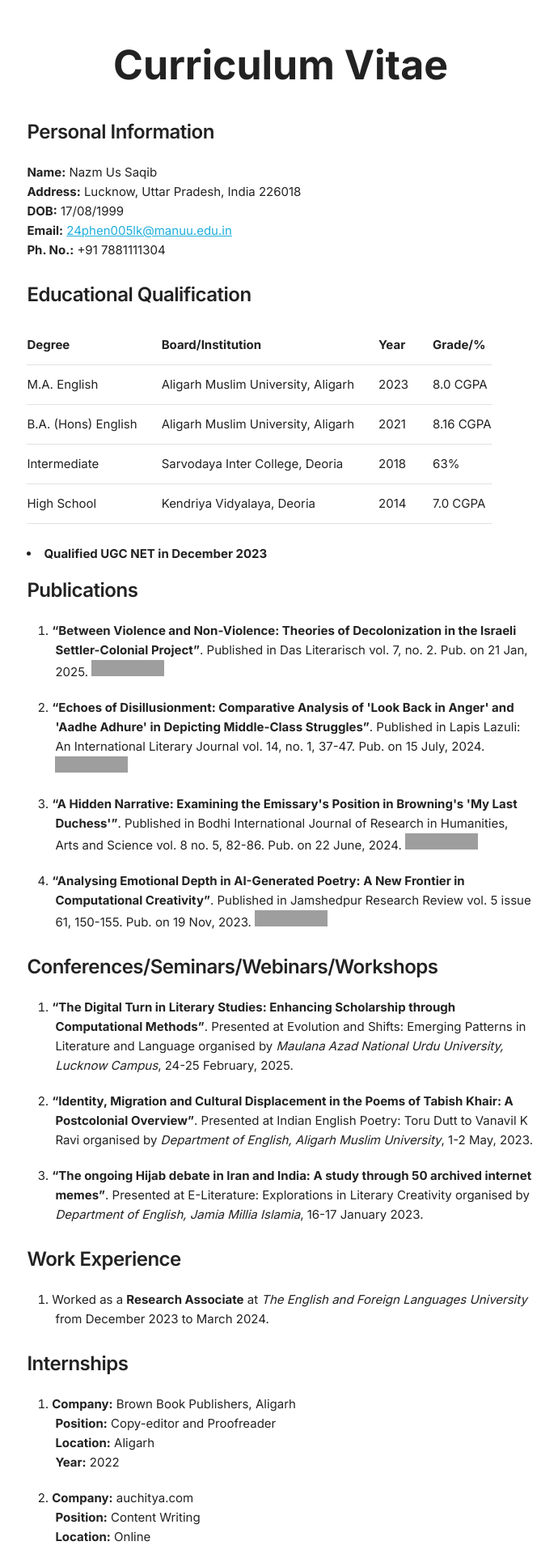
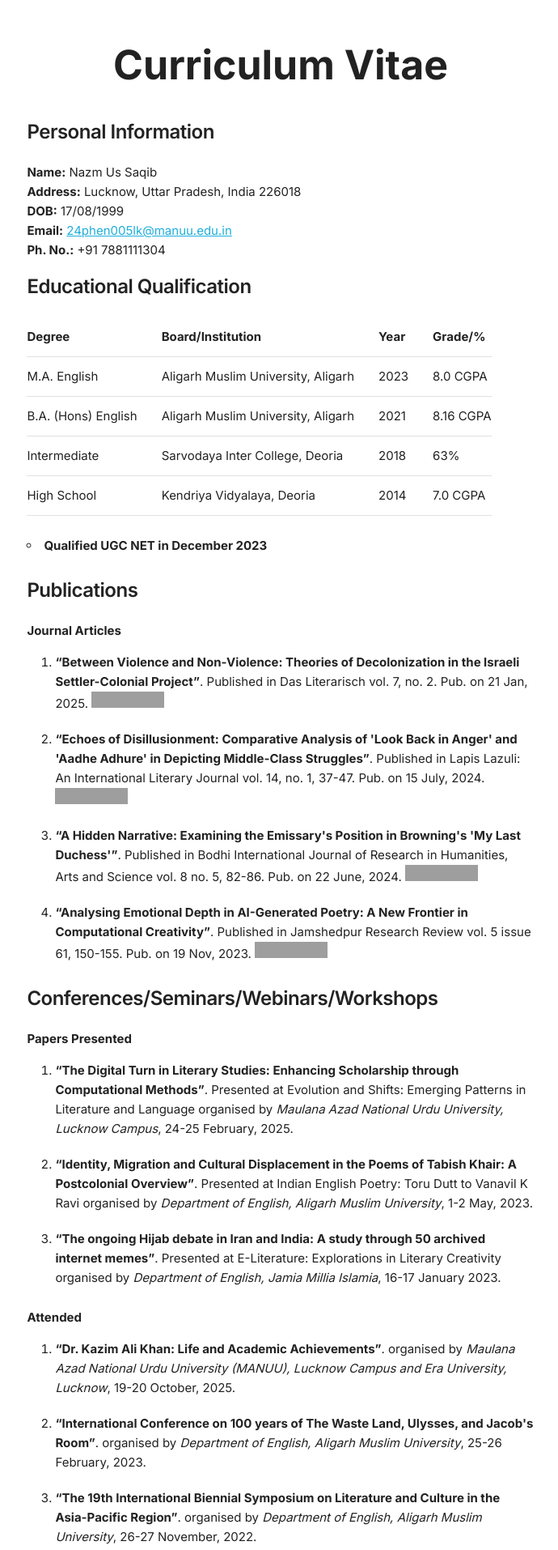
Before and after one commit to twisthead/curriculum-vitae, a Jekyll site: the page built from index.html, in a window 1280 px wide. Shown: the top 1914 px of the page at 81% size, without its empty margins (293-983 px from the left). Built offline with Jekyll 4.4.1, drawn with Linux system fonts in a browser that asks for light colours; some of the changed text lies outside the part shown; grey boxes are pictures that could not be loaded.

Commit message:
added more details

```diff
--- a/_data/profile.yml
+++ b/_data/profile.yml
@@ -49,21 +49,54 @@
 
 
 #presentations
-presentations:
-  - title: "The Digital Turn in Literary Studies: Enhancing Scholarship through Computational Methods"
-    conf: "Evolution and Shifts: Emerging Patterns in Literature and Language"
-    by: "Maulana Azad National Urdu University, Lucknow Campus"
-    date: 24-25 February, 2025
+events:
+  presentations:
+    - title: "The Digital Turn in Literary Studies: Enhancing Scholarship through Computational Methods"
+      conf: "Evolution and Shifts: Emerging Patterns in Literature and Language"
+      by: "Maulana Azad National Urdu University, Lucknow Campus"
+      date: 24-25 February, 2025
 
-  - title: "Identity, Migration and Cultural Displacement in the Poems of Tabish Khair: A Postcolonial Overview"
-    conf: "Indian English Poetry: Toru Dutt to Vanavil K Ravi"
-    by: "Department of English, Aligarh Muslim University"
-    date: 1-2 May, 2023
+    - title: "Identity, Migration and Cultural Displacement in the Poems of Tabish Khair: A Postcolonial Overview"
+      conf: "Indian English Poetry: Toru Dutt to Vanavil K Ravi"
+      by: "Department of English, Aligarh Muslim University"
+      date: 1-2 May, 2023
 
-  - title: "The ongoing Hijab debate in Iran and India: A study through 50 archived internet memes"
-    conf: "E-Literature: Explorations in Literary Creativity"
-    by: "Department of English, Jamia Millia Islamia"
-    date: 16-17 January 2023
+    - title: "The ongoing Hijab debate in Iran and India: A study through 50 archived internet memes"
+      conf: "E-Literature: Explorations in Literary Creativity"
+      by: "Department of English, Jamia Millia Islamia"
+      date: 16-17 January 2023
+
+  attended:
+    - title: "Dr. Kazim Ali Khan: Life and Academic Achievements"
+      by: "Maulana Azad National Urdu University (MANUU), Lucknow Campus and Era University, Lucknow"
+      date: 19-20 October, 2025
+
+    - title: "International Conference on 100 years of The Waste Land, Ulysses, and Jacob's Room"
+      by: "Department of English, Aligarh Muslim University"
+      date: 25-26 February, 2023
+
+    - title: "The 19th International Biennial Symposium on Literature and Culture in the Asia-Pacific Region"
+      by: "Department of English, Aligarh Muslim University"
+      date: 26-27 November, 2022
+
+  courses:
+    - initial: Completed a GIAN course on
+      title: "Mediatized Cultural Heritage in India: Digital Spaces, Practices and Communities"
+      by: "Department of Humanities and Social Sciences, National Institute of Technology, Silchar"
+      date: 1-12 July, 2024
+
+  workshops:
+    - title: "7-Days National Workshop on Exploring Posthumanism: Interdisciplinary Perspectives and Debates"
+      by: "Department of English, Faculty of Science and Humanities, SRM Institute of Science and Technology, Kattankulathur"
+      date: 22 - 29 September, 2025
+
+    - title: "Practical Aspects of ICT Tools and Online Teaching in Current Scenario"
+      by: "K.L.E Society's Science and Commerce College, Kalamboli, Navi Mumbai"
+      date: 21-26 April, 2025
+
+    - title: ICSSR-sponsored 10-day Research Methodology Course on Digital Humanities
+      by: "National Institute of Technology, Silchar"
+      date: 13-22 January, 2025
 
 # work experience
 workexp:
--- a/css/skeleton.css
+++ b/css/skeleton.css
@@ -25,7 +25,7 @@
 - Media Queries
 */
 
-/* Custon Code
+/* Custom Code
 ---------------------------------------------------*/
 header {
   text-align: center;
@@ -44,6 +44,10 @@
 .pdf-link {text-decoration:none;}
 .pdf-link:hover {text-decoration: underline;}
 .pdf {white-space: nowrap;}
+
+.bold {
+  font-weight: bold;
+}
 /* Grid
 –––––––––––––––––––––––––––––––––––––––––––––––––– */
 .container {
@@ -163,7 +167,7 @@
 h3 { font-size: 3.0rem; line-height: 1.3;  letter-spacing: -.1rem; }
 h4 { font-size: 2.4rem; line-height: 1.35; letter-spacing: -.08rem; }
 h5 { font-size: 1.8rem; line-height: 1.5;  letter-spacing: -.05rem; font-weight:600;}
-h6 { font-size: 1.5rem; line-height: 1.6;  letter-spacing: 0; }
+h6 { font-size: 1.5rem; line-height: 1.6;  letter-spacing: 0;}
 
 /* Larger than phablet */
 @media (min-width: 550px) {
@@ -314,7 +318,7 @@
 ul {
   list-style: circle inside; }
 ol {
-  list-style: decimal inside; text-indent: -22px; margin-left: 15px; }
+  margin-left: 15px; }
 ol, ul {
   padding-left: 0;
   margin-top: 0; }
@@ -374,7 +378,6 @@
 dl,
 figure,
 table,
-p,
 ul,
 ol,
 form {
--- a/index.html
+++ b/index.html
@@ -37,19 +37,17 @@
     </tbody>
   </table>
 </div>
-<li><strong>Qualified UGC NET in December 2023</strong>
+<ul>
+  <li><strong>Qualified UGC NET in December 2023</strong>
 </li>
+</ul>
 <!-- Publications Sections -->
 <h5>Publications</h5>
+<p class="bold">Journal Articles</p>
 <ol>
     {% for publication in site.data.profile.publications %}
       <li>
         <b>“{{ publication.title }}”</b>. Published in {{ publication.journal }}. Pub. on {{ publication.date }}.
-        <!-- <span class="pdf">[<a href="{{ publication.link }}" target="_blank" class="pdf-link">PDF</a>]
-          <svg class="new-tab-icon" xmlns="http://www.w3.org/2000/svg" x="0px" y="0px" width="15" height="15" viewBox="0 0 48 48">
-        <path d="M 41.470703 4.9863281 A 1.50015 1.50015 0 0 0 41.308594 5 L 27.5 5 A 1.50015 1.50015 0 1 0 27.5 8 L 37.878906 8 L 22.439453 23.439453 A 1.50015 1.50015 0 1 0 24.560547 25.560547 L 40 10.121094 L 40 20.5 A 1.50015 1.50015 0 1 0 43 20.5 L 43 6.6894531 A 1.50015 1.50015 0 0 0 41.470703 4.9863281 z M 12.5 8 C 8.3754991 8 5 11.375499 5 15.5 L 5 35.5 C 5 39.624501 8.3754991 43 12.5 43 L 32.5 43 C 36.624501 43 40 39.624501 40 35.5 L 40 25.5 A 1.50015 1.50015 0 1 0 37 25.5 L 37 35.5 C 37 38.003499 35.003499 40 32.5 40 L 12.5 40 C 9.9965009 40 8 38.003499 8 35.5 L 8 15.5 C 8 12.996501 9.9965009 11 12.5 11 L 22.5 11 A 1.50015 1.50015 0 1 0 22.5 8 L 12.5 8 z"></path>
-        </svg>
-        </span> -->
         <span>{{ publication.doi }}</span>
       </li>
       {% endfor %}
@@ -57,11 +55,38 @@
 
 <!-- Papers Presented Section -->
 <h5>Conferences/Seminars/Webinars/Workshops</h5>
+  <p class="bold">Papers Presented</p>
+
 <ol>
-  {% for presentation in site.data.profile.presentations %}
-  <li>
-    <b>“{{ presentation.title }}”</b>. Presented at {{ presentation.conf }} organised by <em>{{ presentation.by }}</em>, {{ presentation.date }}.
-  </li>
+    {% for presentation in site.data.profile.events.presentations %}
+
+      <li>
+        <b>“{{ presentation.title }}”</b>. Presented at {{ presentation.conf }} organised by <em>{{ presentation.by }}</em>, {{ presentation.date }}.
+      </li>
+    {% endfor %}
+  </ol>
+
+  <p class="bold">Attended</p>
+    <ol>
+      {% for presentation in site.data.profile.events.attended %}
+
+    <li>
+        <b>“{{ presentation.title }}”</b>. organised by <em>{{ presentation.by }}</em>, {{ presentation.date }}.
+      </li>
+    {% endfor %}
+    </ol>
+  <p class="bold">Courses</p>
+  <ol>
+    {% for courses in site.data.profile.events.courses %}
+  <li>{{courses.initial}} <b>"{{courses.title}}"</b> by <em>{{courses.by}}</em>, {{courses.date}}.</li>
+{% endfor %}
+  </ol>
+  <p class="bold">Workshops</p>
+
+  <ol>
+
+    {% for workshops in site.data.profile.events.workshops %}
+  <li>Attended <b>"{{workshops.title}}"</b> organised by <em>{{workshops.by}}</em>, {{workshops.date}}.</li>
 {% endfor %}
 </ol>
 
```
Also changed, not shown: Gemfile (+11 -0 lines), Gemfile.lock, css/normalize.css.
